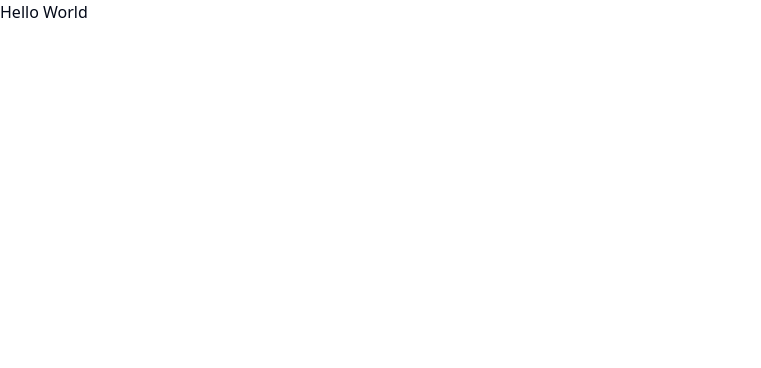
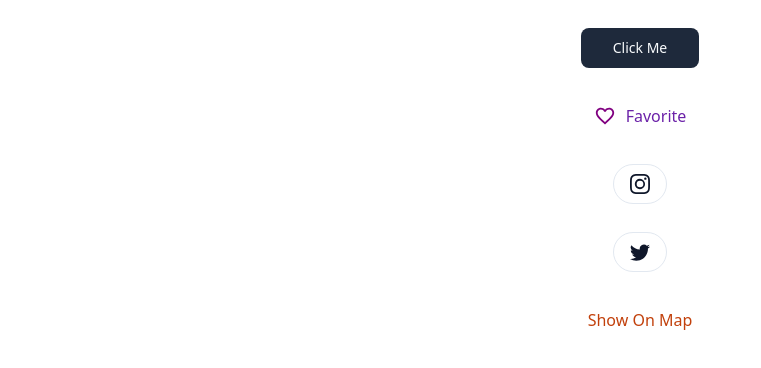
Before and after one commit to k61b/okul, a React (Vite) app in the folder client/: page / in a window 1280 px wide. Shown: the top 368 px of the page, without its empty margins (0-761 px from the left). Built offline with nearby package versions, Linux system fonts and the light colour scheme.

Commit message:
chore: added global button ui components (#16)

```diff
--- a/client/package.json
+++ b/client/package.json
@@ -16,6 +16,7 @@
     "lucide-react": "^0.264.0",
     "react": "^18.2.0",
     "react-dom": "^18.2.0",
+    "react-icons": "^4.10.1",
     "tailwind-merge": "^1.14.0",
     "tailwindcss-animate": "^1.0.6"
   },
--- a/client/src/App.tsx
+++ b/client/src/App.tsx
@@ -1,8 +1,36 @@
+import ButtonWithIcon from './components/Dashboard/ui/buttons/ButtonWithIcon'
+import TextButton from './components/Dashboard/ui/buttons/TextButton'
+import WrappedButton from './components/Dashboard/ui/buttons/WrappedButton'
+import { MdOutlineFavoriteBorder } from 'react-icons/md'
+import { BsInstagram, BsTwitter } from 'react-icons/bs'
+
 function App() {
   return (
-    <>
-      <h1>Hello World</h1>
-    </>
+    <div className="flex flex-col justify-center items-center m-7">
+      <WrappedButton label="Click Me" />
+
+      <ButtonWithIcon
+        label="Favorite"
+        classes="mt-7 text-purple-800 hover:text-purple-900 hover:bg-transparent bg-transparent text-base"
+        icon={
+          <MdOutlineFavoriteBorder
+            style={{ color: 'purple', fontSize: '22px', marginRight: '10px' }}
+          />
+        }
+      />
+
+      <ButtonWithIcon
+        icon={<BsInstagram />}
+        classes="mt-7 bg-transparent hover:bg-transparent text-slate-900 text-xl border	rounded-full hover:bg-slate-900 hover:text-white"
+      />
+
+      <ButtonWithIcon
+        icon={<BsTwitter />}
+        classes="mt-7 bg-transparent hover:bg-transparent text-slate-900 hover:bg-slate-900 hover:text-white text-xl border	rounded-full"
+      />
+
+      <TextButton label="Show On Map" />
+    </div>
   )
 }
 
--- /dev/null
+++ b/client/src/components/Dashboard/ui/buttons/ButtonWithIcon.tsx
@@ -0,0 +1,16 @@
+import { Button } from '@/components/ui/button'
+import { ReactNode } from 'react'
+
+export default function ButtonWithIcon(props: {
+  icon: ReactNode
+  classes?: string
+  label?: string
+}) {
+  return (
+    <>
+      <Button className={props.classes}>
+        {props.icon} {props.label}
+      </Button>
+    </>
+  )
+}
--- /dev/null
+++ b/client/src/components/Dashboard/ui/buttons/TextButton.tsx
@@ -0,0 +1,9 @@
+import { Button } from '@/components/ui/button'
+
+export default function TextButton(props: { label: string }) {
+  return (
+    <>
+      <Button className='mt-7 bg-transparent text-orange-700 hover:bg-transparent text-base'>{props.label}</Button>
+    </>
+  )
+}
--- /dev/null
+++ b/client/src/components/Dashboard/ui/buttons/WrappedButton.tsx
@@ -0,0 +1,9 @@
+import { Button } from '@/components/ui/button'
+
+export default function WrappedButton(props: { label: string }) {
+  return (
+    <>
+      <Button className="bg-slate-800 hover:bg-slate-900 px-8 rounded-lg">{props.label}</Button>
+    </>
+  )
+}
```
Also changed, not shown: 1 other file (tests, documents, lock files or other folders).
